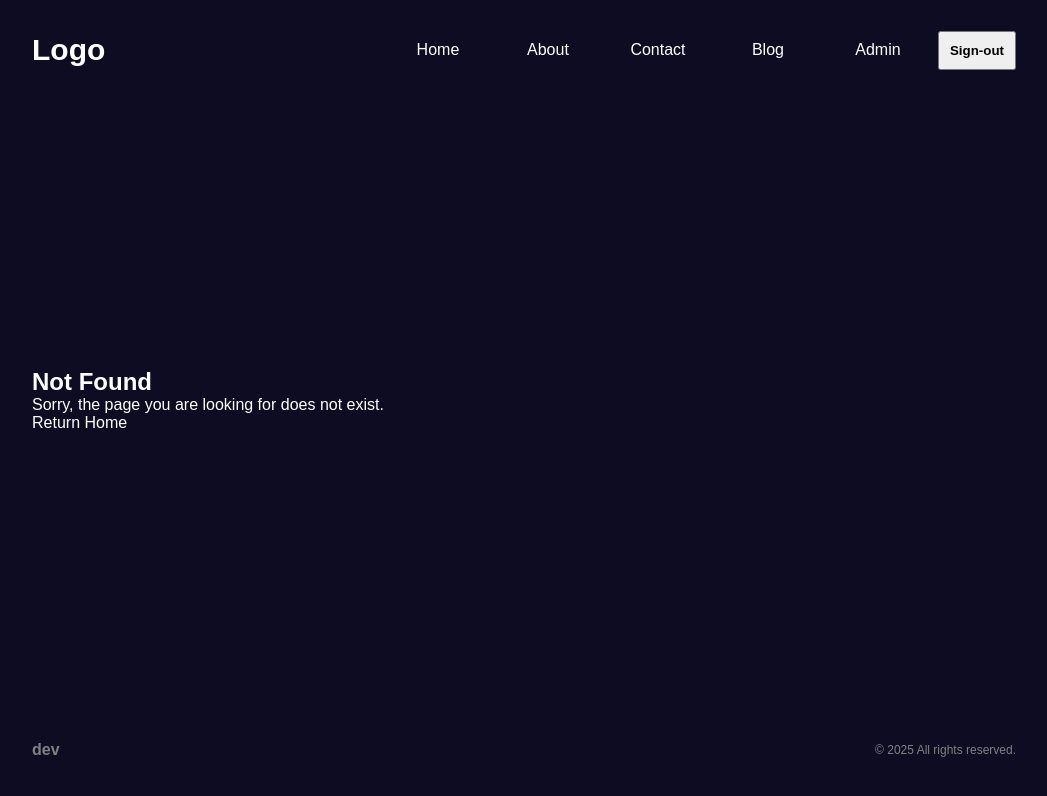
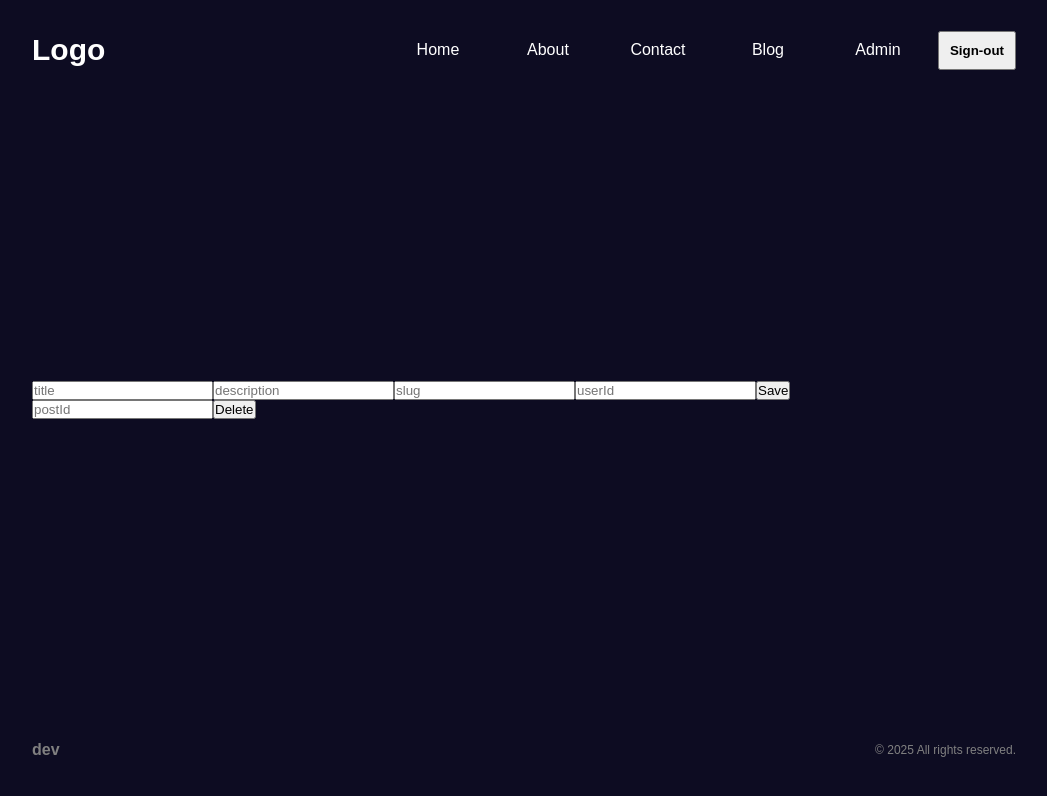
Before and after one commit to Zenara12/nextJS14-basic-template, a Next.js app: page /addblog in a window 1280 px wide. Before the commit this address had no page. Shown: the top 796 px of the page, without its empty margins (116-1163 px from the left). Built offline with nearby package versions, Linux system fonts and the light colour scheme.

Commit message:
update fecth of data with actions and api

```diff
--- /dev/null
+++ b/src/app/addblog/page.jsx
@@ -0,0 +1,21 @@
+import { addBlog, deleteBlog } from '@/lib/actions';
+const addPost = () => {
+	return (
+		<div>
+			<form action={addBlog}>
+				<input type='text' placeholder='title' name='title' />
+				<input type='text' placeholder='description' name='description' />
+				<input type='text' placeholder='slug' name='slug' />
+				<input type='text' placeholder='userId' name='userId' />
+				<button>Save</button>
+			</form>
+
+			<form action={deleteBlog}>
+				<input type='text' placeholder='postId' name='id' />
+				<button>Delete</button>
+			</form>
+		</div>
+	);
+};
+
+export default addPost;
--- a/src/components/postUser/postUser.jsx
+++ b/src/components/postUser/postUser.jsx
@@ -43,7 +43,7 @@ const PostUser = async ({ userId }) => {
 			/>
 			<div className={styles.texts}>
 				<span className={styles.title}>Author</span>
-				<span className={styles.username}>{user.username}</span>
+				<span className={styles.username}>{user?.username || ''}</span>
 			</div>
 		</div>
 	);
```
Also changed, not shown: src/app/blog/[slug]/page.jsx (+14 -13 lines), src/app/blog/page.jsx (+11 -11 lines).
